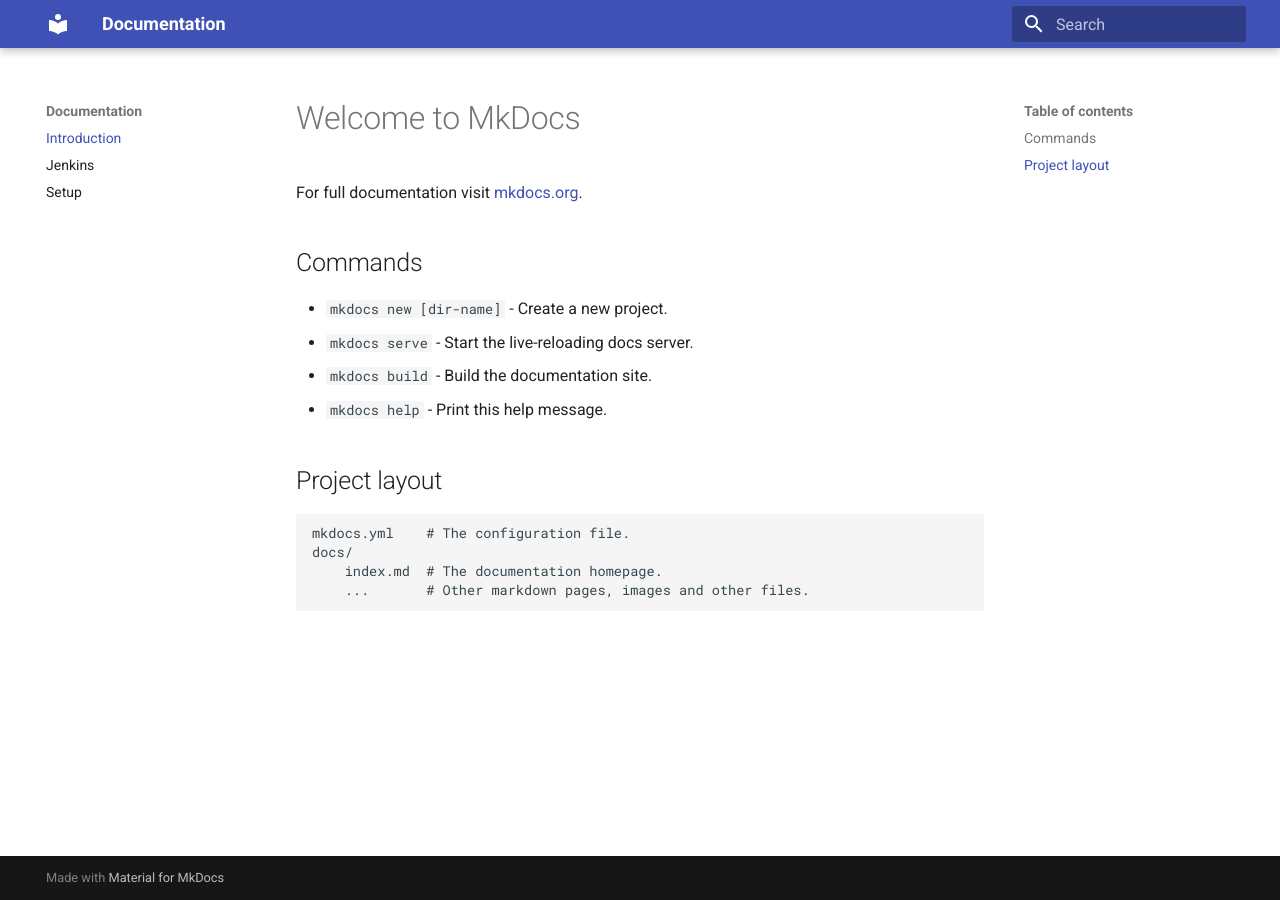
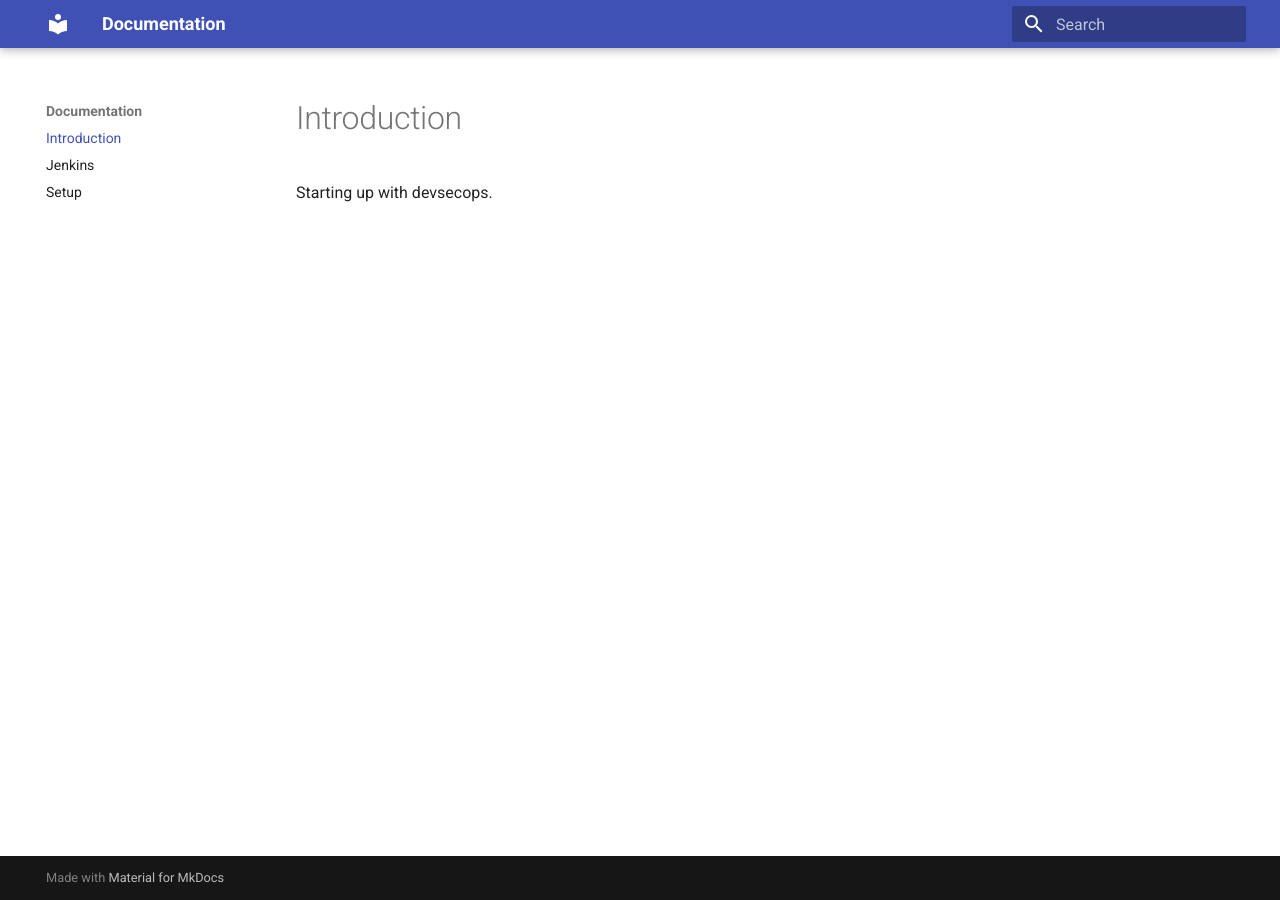
Before and after one commit to devsecopsgirl/internship-appsecco, an MkDocs documentation site: the page built from docs/index.md, in a window 1280 px wide. Built offline with MkDocs 1.6.1 and Material for MkDocs 9.7.7, drawn with Linux system fonts in a browser that asks for light colours; old or Windows-style settings are respelled for this version of MkDocs.

Commit message:
Adding intro

```diff
--- a/docs/index.md
+++ b/docs/index.md
@@ -1,17 +1,4 @@
-# Welcome to MkDocs
 
-For full documentation visit [mkdocs.org](https://mkdocs.org).
+# Introduction
 
-## Commands
-
-* `mkdocs new [dir-name]` - Create a new project.
-* `mkdocs serve` - Start the live-reloading docs server.
-* `mkdocs build` - Build the documentation site.
-* `mkdocs help` - Print this help message.
-
-## Project layout
-
-    mkdocs.yml    # The configuration file.
-    docs/
-        index.md  # The documentation homepage.
-        ...       # Other markdown pages, images and other files.
+Starting up with devsecops.
```
